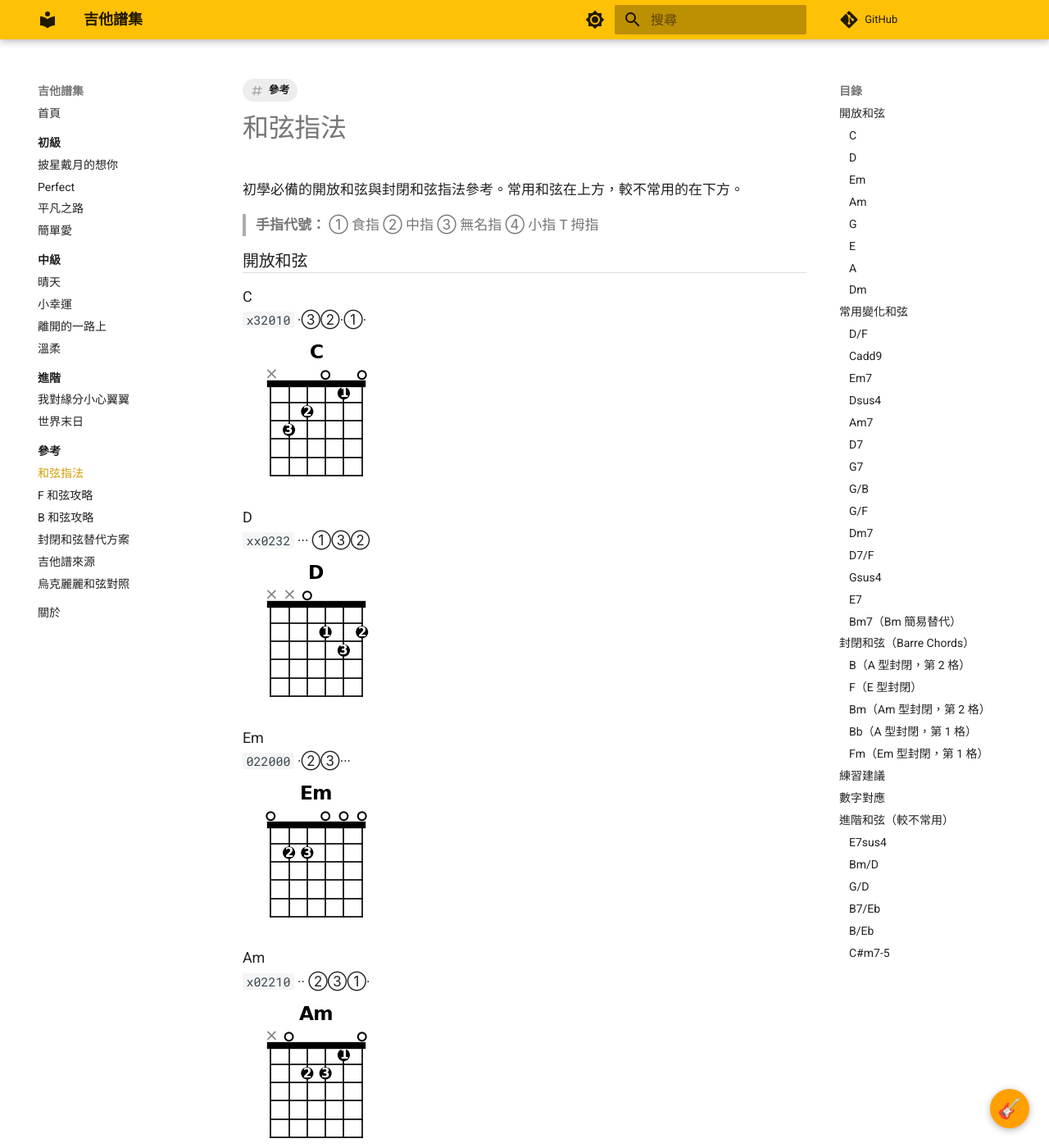
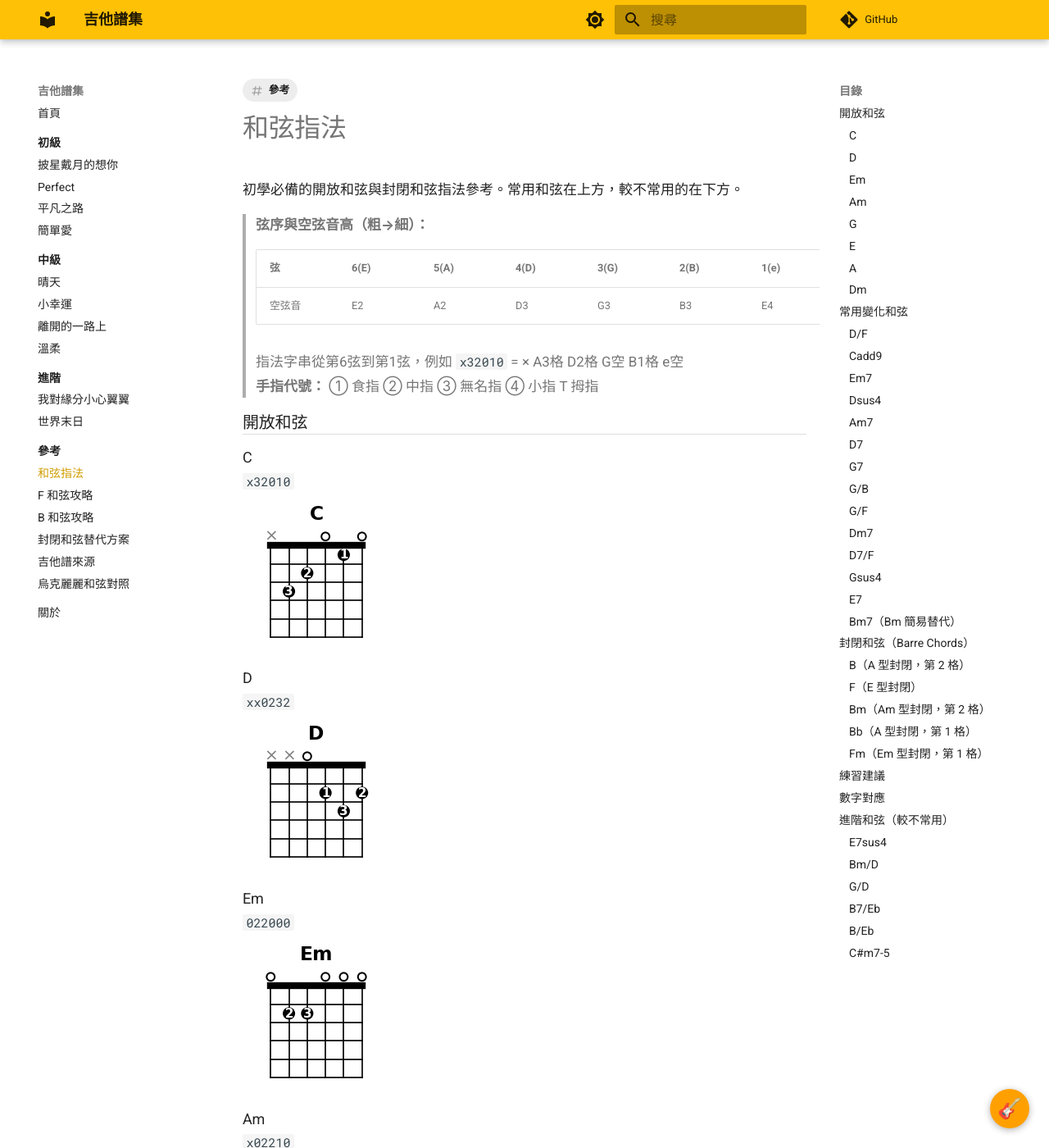
Before and after one commit to justmaker/guitar-scores, an MkDocs documentation site: the page built from docs/reference/chords.md, in a window 1280 px wide and 1400 px high. Shown: the whole window at 82% size. Built offline with MkDocs 1.6.1 and Material for MkDocs 9.7.7, drawn with Linux system fonts in a browser that asks for light colours; comment, search, counter and statistics services are not loaded; some of the changed text lies outside the part shown.

Commit message:
refactor: 和弦頁只留指法字串+圖、頂部加空弦音高表

```diff
--- a/docs/reference/chords.md
+++ b/docs/reference/chords.md
@@ -7,55 +7,63 @@ tags:
 
 初學必備的開放和弦與封閉和弦指法參考。常用和弦在上方，較不常用的在下方。
 
+> **弦序與空弦音高（粗→細）：**
+>
+> | 弦 | 6(E) | 5(A) | 4(D) | 3(G) | 2(B) | 1(e) |
+> |---|---|---|---|---|---|---|
+> | 空弦音 | E2 | A2 | D3 | G3 | B3 | E4 |
+>
+> 指法字串從第6弦到第1弦，例如 `x32010` = × A3格 D2格 G空 B1格 e空
+
 > **手指代號：** ① 食指 ② 中指 ③ 無名指 ④ 小指 T 拇指
 
 ## 開放和弦
 
 ### C {#c}
 
-`x32010` ·③②·①·
+`x32010`
 
 ![C](img/c.png)
 
 ### D {#d}
 
-`xx0232` ··· ①③②
+`xx0232`
 
 ![D](img/d.png)
 
 ### Em {#em}
 
-`022000` ·②③···
+`022000`
 
 ![Em](img/em.png)
 
 ### Am {#am}
 
-`x02210` ·· ②③①·
+`x02210`
 
 ![Am](img/am.png)
 
 ### G {#g}
 
-`320003` ②①···④
+`320003`
 
 ![G](img/g.png)
 
 ### E {#e}
 
-`022100` ·③②①··
+`022100`
 
 ![E](img/e.png)
 
 ### A {#a}
 
-`x02220` ··①②③·
+`x02220`
 
 ![A](img/a.png)
 
 ### Dm {#dm}
 
-`xx0231` ···②③①
+`xx0231`
 
 ![Dm](img/dm.png)
 
@@ -63,85 +71,85 @@ tags:
 
 ### D/F# {#dfsharp}
 
-`2x0232` T··①③②
+`2x0232`
 
 ![D/F#](img/d_fsharp.png)
 
 ### Cadd9 {#cadd9}
 
-`x32030` ·③②·④·
+`x32030`
 
 ![Cadd9](img/cadd9.png)
 
 ### Em7 {#em7}
 
-`022030` ·②③·④·
+`022030`
 
 ![Em7](img/em7.png)
 
 ### Dsus4 {#dsus4}
 
-`xx0233` ···①②③
+`xx0233`
 
 ![Dsus4](img/dsus4.png)
 
 ### Am7 {#am7}
 
-`x02010` ··②·①·
+`x02010`
 
 ![Am7](img/am7.png)
 
 ### D7 {#d7}
 
-`xx0212` ···②①③
+`xx0212`
 
 ![D7](img/d7.png)
 
 ### G7 {#g7}
 
-`320001` ③②···①
+`320001`
 
 ![G7](img/g7.png)
 
 ### G/B {#gb}
 
-`x20003` ·①···④
+`x20003`
 
 ![G/B](img/g_b.png)
 
 ### G/F {#gf}
 
-`120003` ①②···④
+`120003`
 
 ![G/F](img/g_f.png)
 
 ### Dm7 {#dm7}
 
-`xx0211` ···②①①
+`xx0211`
 
 ![Dm7](img/dm7.png)
 
 ### D7/F# {#d7fsharp}
 
-`xx4212` ··④②①③
+`xx4212`
 
 ![D7/F#](img/d7_fsharp.png)
 
 ### Gsus4 {#gsus4}
 
-`320013` ③②··①④
+`320013`
 
 ![Gsus4](img/gsus4.png)
 
 ### E7 {#e7}
 
-`020100` ·②·①··
+`020100`
 
 ![E7](img/e7.png)
 
 ### Bm7（Bm 簡易替代） {#bm7}
 
-`x20202` ·①·③·④
+`x20202`
 
 ![Bm7](img/bm7.png)
 
```
Also changed, not shown: other parts of docs/reference/chords.md (+11 -11 lines).
